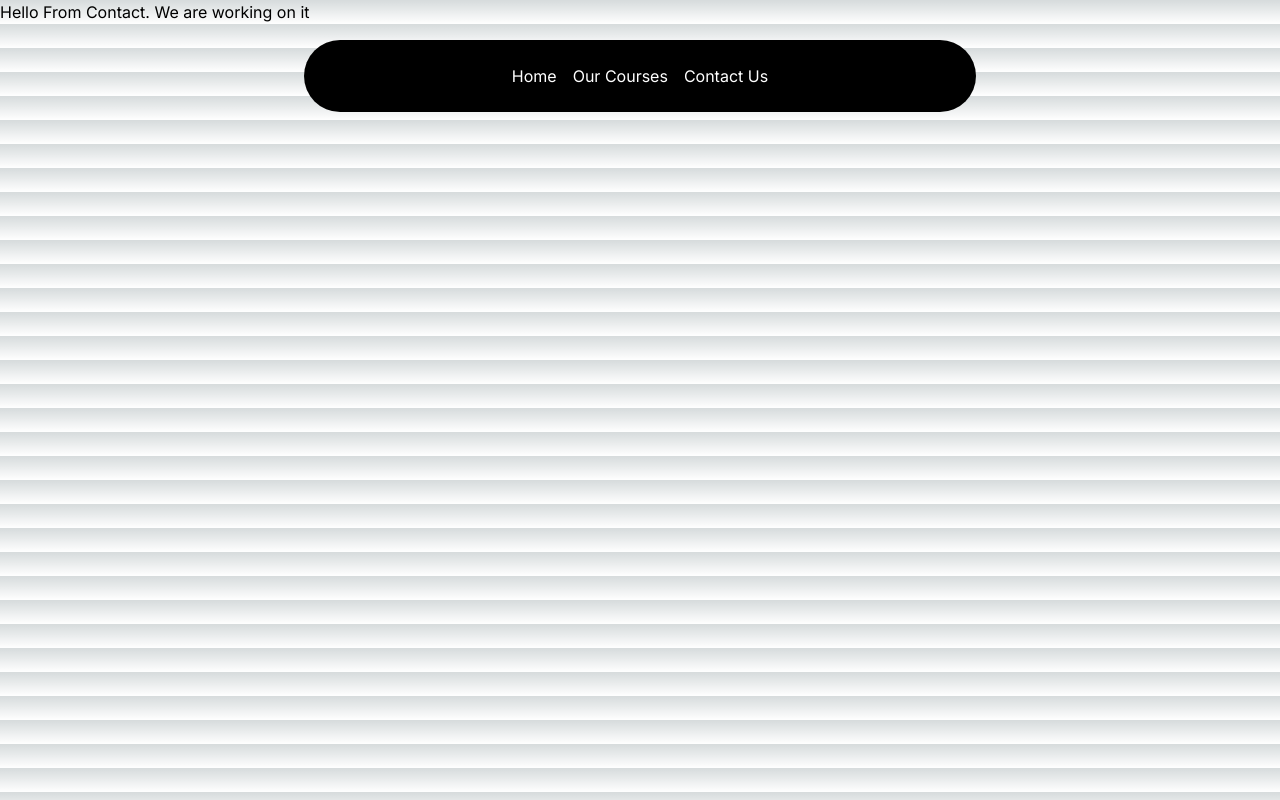
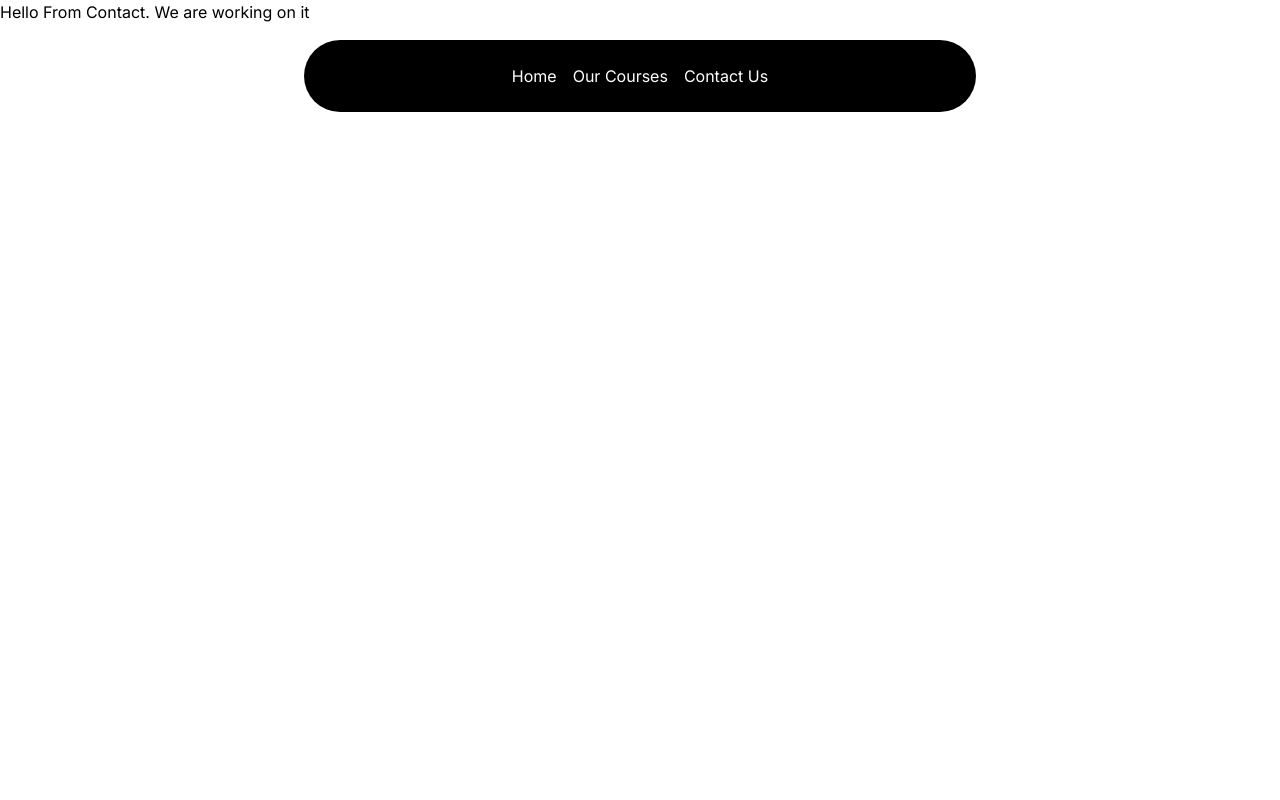
Before and after one commit to Mujeeb218353/Next-Music-App, a Next.js app: page /contact in a window 1280 px wide. Built offline with nearby package versions, Linux system fonts and the light colour scheme.

Commit message:
5th commit

```diff
--- a/src/app/contact/page.tsx
+++ b/src/app/contact/page.tsx
@@ -1,8 +1,7 @@
 import React from 'react'
-
 const Contact = () => {
   return (
-    <div>
+    <div className='bg-white min-h-screen'>
       Hello From Contact. We are working on it
     </div>
   )
--- a/src/app/courses/page.tsx
+++ b/src/app/courses/page.tsx
@@ -2,7 +2,7 @@ import React from 'react';
 
 const Courses = () => {
   return (
-    <div>
+    <div className='bg-white min-h-screen'>
       Hello From Courses. We are working on it
     </div>
   )
```
